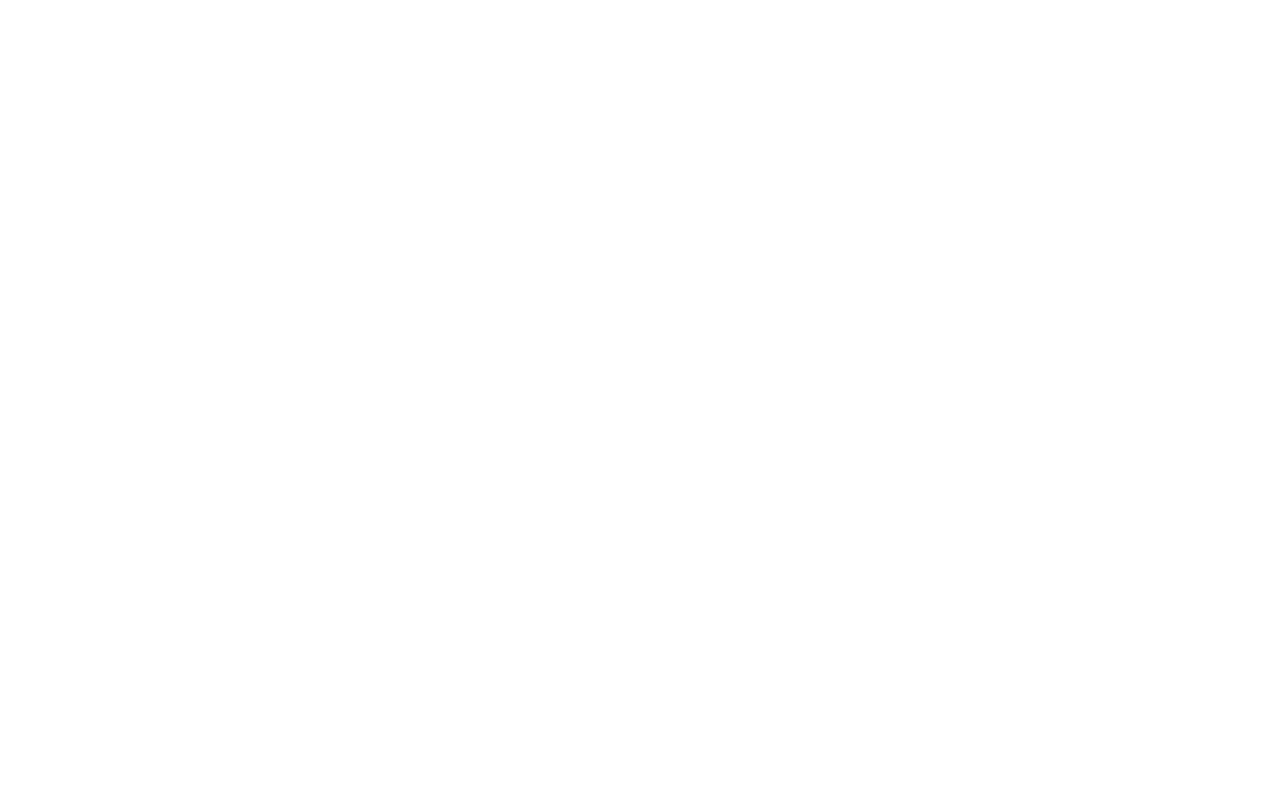
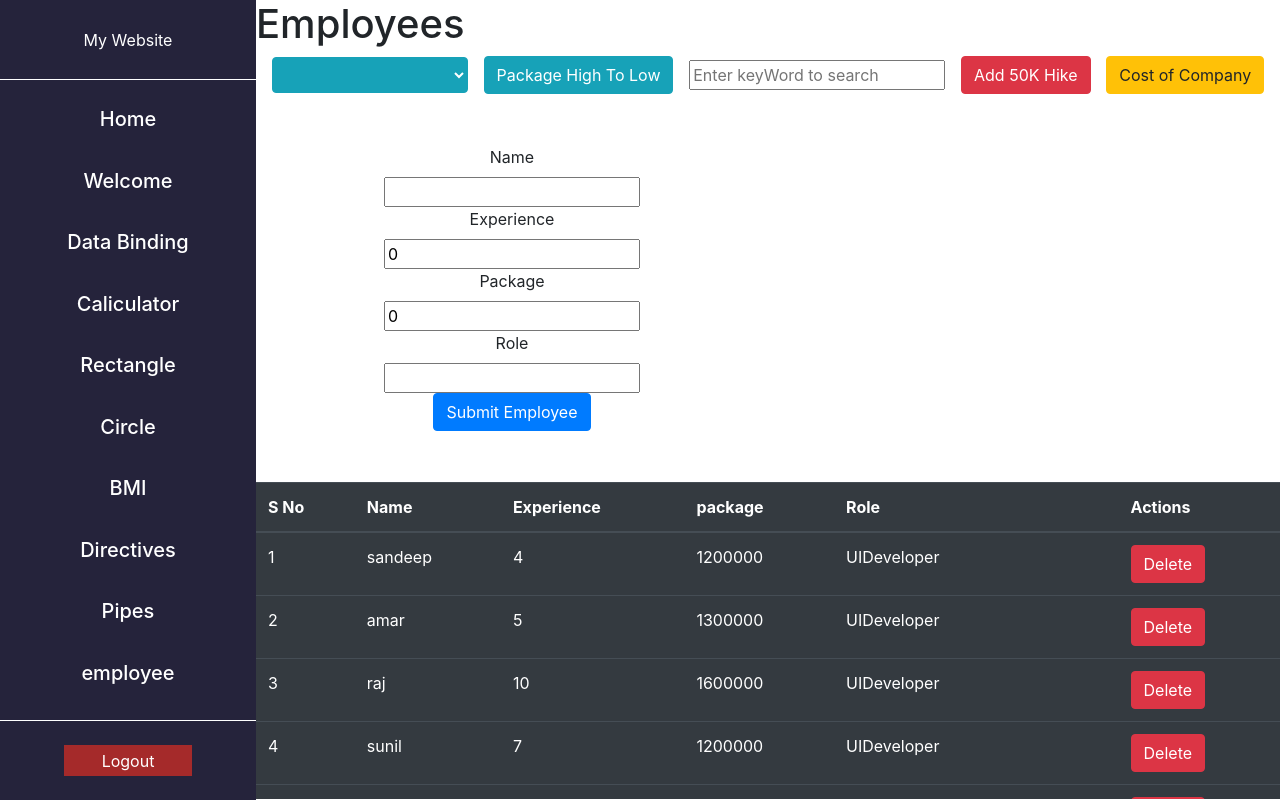
Before and after one commit to mourya123-mo/angularTask, an Angular app: page /dashboard/employee in a window 1280 px wide. Before the commit this address led to /. Built offline with nearby package versions, Linux system fonts and the light colour scheme.

Commit message:
added flipkart task

```diff
--- a/src/app/app-routing.module.ts
+++ b/src/app/app-routing.module.ts
@@ -11,6 +11,7 @@
 import { DirectivesComponent } from './directives/directives.component';
 import { PipesComponent } from './pipes/pipes.component';
 import { LoginComponent } from './login/login.component';
+import { EmployeeComponent } from './employee/employee.component';
 
 const routes: Routes = [{path:'',component:LoginComponent,
  },{path:'dashboard',component:DashboardComponent, children: [ {path:'home',component:HomeComponent},
@@ -22,6 +23,7 @@
 {path:'data-binding',component:DataBindingComponent},
 {path:'directives',component:DirectivesComponent},
 {path:"pipes",component:PipesComponent},
+{path:"employee",component:EmployeeComponent}
 ]}]
 
 @NgModule({
--- a/src/app/app.module.ts
+++ b/src/app/app.module.ts
@@ -15,6 +15,7 @@
 import { DirectivesComponent } from './directives/directives.component';
 import { PipesComponent } from './pipes/pipes.component';
 import { LoginComponent } from './login/login.component';
+import { EmployeeComponent } from './employee/employee.component';
 
 @NgModule({
   declarations: [
@@ -29,7 +30,8 @@
     DataBindingComponent,
     DirectivesComponent,
     PipesComponent,
-    LoginComponent
+    LoginComponent,
+    EmployeeComponent
   ],
   imports: [
     BrowserModule,
--- a/src/app/dashboard/dashboard.component.css
+++ b/src/app/dashboard/dashboard.component.css
@@ -49,10 +49,10 @@
 }
 .right {
   height: 99.9%;
-  width:75%;
-  display: flex;
+  width:80%;
+  /* display: flex;
   align-items: center;
-  justify-content: center;
-  border: 1px solid red;
+  justify-content: center; */
+  /* border: 1px solid red; */
   overflow: auto;
 }
--- a/src/app/dashboard/dashboard.component.html
+++ b/src/app/dashboard/dashboard.component.html
@@ -4,15 +4,16 @@
             My Website
         </div>
         <div class="components">
-            <h4 routerLink="home">Home</h4>
-            <h4 routerLink="welcome">Welcome</h4>
-            <h4 routerLink="data-binding">Data Binding</h4>
-            <h4 routerLink="caliculator">Caliculator</h4>
-            <h4 routerLink="rectangle">Rectangle</h4>
-            <h4 routerLink="circle">Circle</h4>
-            <h4 routerLink="bmi">BMI</h4>
-            <h4 routerLink="directives">Directives</h4>
-            <h4 routerLink="pipes">Pipes</h4>
+            <h5 routerLink="home">Home</h5>
+            <h5 routerLink="welcome">Welcome</h5>
+            <h5 routerLink="data-binding">Data Binding</h5>
+            <h5 routerLink="caliculator">Caliculator</h5>
+            <h5 routerLink="rectangle">Rectangle</h5>
+            <h5 routerLink="circle">Circle</h5>
+            <h5 routerLink="bmi">BMI</h5>
+            <h5 routerLink="directives">Directives</h5>
+            <h5 routerLink="pipes">Pipes</h5>
+            <h5 routerLink="employee">employee</h5>
         </div>
         <div class="logout">
             <Button routerLink="">Logout</Button>
--- /dev/null
+++ b/src/app/employee/employee.component.css
@@ -0,0 +1,14 @@
+.bt{
+    display: flex;
+    align-items: center;
+    justify-content: space-evenly;
+}
+.empForm{
+    display: flex;
+    flex-direction: column;
+    width: 50%;
+    align-items: center;
+    justify-content: center;
+    margin-bottom: 5%;
+    margin-top: 5%;
+}
--- /dev/null
+++ b/src/app/employee/employee.component.html
@@ -0,0 +1,59 @@
+<h1>Employees</h1>
+<div class="bt">
+  <select
+    placeholder="search "
+    class="btn btn-info"
+    [(ngModel)]="role"
+    (change)="roleFilter()"
+  >
+    <option>UIDeveloper</option>
+    <option>Software Developer</option>
+    <option>Data engineer</option>
+    <option>Testing Engineer</option>
+  </select>
+  <button (click)="sort()" class="btn btn-info">Package High To Low</button>
+  <input
+    [(ngModel)]="text"
+    (keyup)="search()"
+    placeholder="Enter keyWord to search"
+  />
+  <button class="btn btn-danger" (click)="hike()">Add 50K Hike</button>
+  <button class="btn btn-warning" (click)="cost()">Cost of Company</button>
+</div>
+<div class='empForm'>
+    <label for="">Name</label>
+    <input type="text" [(ngModel)]="name">
+    <label for="">Experience</label>
+    <input type="number"  [(ngModel)]="experience">
+    <label for="">Package</label>
+    <input type="number"  [(ngModel)]="package">
+    <label for="">Role</label>
+    <input type="text"  [(ngModel)]="roles">
+    <button class="btn btn-primary" (click)="add()">Submit Employee</button>
+
+</div>
+
+<table class="table table-dark">
+  <thead>
+    <tr>
+      <th>S No</th>
+      <th>Name</th>
+      <th>Experience</th>
+      <th>package</th>
+      <th>Role</th>
+      <th>Actions</th>
+    </tr>
+  </thead>
+  <tbody>
+    <tr *ngFor="let employee of employees; let i = index">
+      <td>{{ i + 1 }}</td>
+      <td>{{ employee.name }}</td>
+      <td>{{ employee.experience }}</td>
+      <td>{{ employee.package }}</td>
+      <td>{{ employee.role }}</td>
+      <td>
+        <button class="btn btn-danger" (click)="delete(i)">Delete</button>
+      </td>
+    </tr>
+  </tbody>
+</table>
--- /dev/null
+++ b/src/app/employee/employee.component.ts
@@ -0,0 +1,65 @@
+import { Component } from '@angular/core';
+
+@Component({
+  selector: 'app-employee',
+  templateUrl: './employee.component.html',
+  styleUrls: ['./employee.component.css']
+})
+export class EmployeeComponent {
+
+  employees: any = [
+    { name: 'sandeep', experience: 4, package: 1200000, role: 'UIDeveloper' },
+    { name: 'amar', experience: 5, package: 1300000, role: 'UIDeveloper' },
+    { name: 'raj', experience: 10, package: 1600000, role: 'UIDeveloper' },
+    { name: 'sunil', experience: 7, package: 1200000, role: 'UIDeveloper' },
+    { name: 'latha', experience: 2, package: 600000, role: 'Software Developer' },
+    { name: 'rama', experience: 6, package: 1400000, role: 'Software Developer' },
+    { name: 'smitha', experience: 8, package: 1600000, role: 'Data engineer' },
+    { name: 'john', experience: 3, package: 700000, role: 'Data engineer' },
+    { name: 'david', experience: 2, package: 400000, role: 'Data engineer' },
+    { name: 'smith', experience: 1, package: 300000, role: 'Testing Engineer' },
+    { name: 'sujith', experience: 3.5, package: 350000, role: 'Testing Engineer' },
+  ];
+
+  delete(i:number){
+    this.employees.splice(i,1);
+  }
+  sort(){
+    this.employees.sort((a:any,b:any)=>b.package-a.package)
+  }
+
+  role:any="";
+  roleFilter(){
+   this.employees =this.employees.filter((employee:any)=>employee.role==this.role);
+  }
+
+  text:string="";
+  search(){
+   this.employees= this.employees.filter((employee:any)=>employee.name.includes(this.text));
+  }
+  hike(){
+    this.employees.map((m:any)=>{
+      return m.package+=50000;
+    })
+  }
+  cost(){
+   let total= this.employees.reduce((sum:any,employee:any)=>sum+employee.package,0)
+   alert(total)
+  }
+
+  name:string="";
+  experience:number=0;
+  package:number=0;
+  roles:string="";
+
+  add(){
+
+    let employee={
+      name:this.name,
+      experience:this.experience,
+      package:this.package,
+      role:this.roles
+    }
+    this.employees.unshift(employee);
+  }
+}
```
Also changed, not shown: 1 other file (tests, documents, lock files or other folders).
